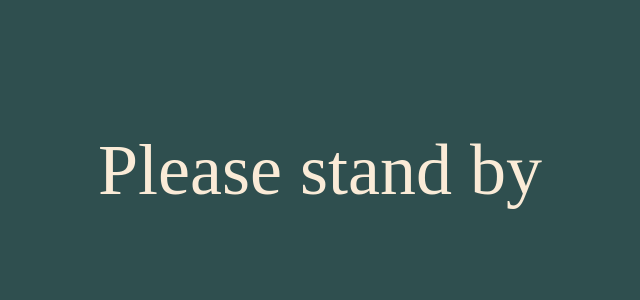
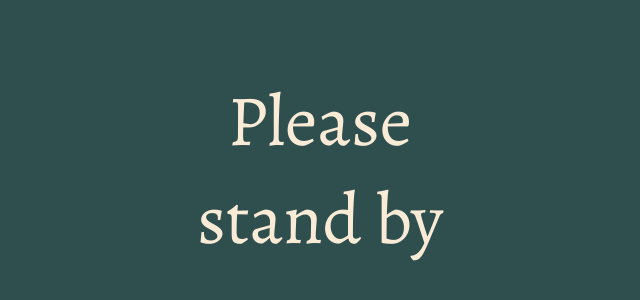
Before and after one commit to voryzhen/voryzhen.github.io, a plain HTML site: page index.html in a window 1280 px wide. Shown: the part 230-530 px from the top of the page, without its empty margins (320-960 px from the left). Drawn offline with nearby package versions, Linux system fonts and the light colour scheme.

Commit message:
Small Fixes

```diff
--- a/index.html
+++ b/index.html
@@ -4,12 +4,14 @@
 <head>
     <meta charset="UTF-8">
     <meta name="viewport" content="width=device-width, initial-scale=1.0">
-    <title>Document</title>
+    <link href='https://fonts.googleapis.com/css?family=Alegreya' rel='stylesheet'>
+    <title>se space</title>
     <style>
         body {
             background-color: darkslategray;
             font-size: 72px;
             color: antiquewhite;
+            font-family: 'Alegreya';
         }
 
         #block {
@@ -25,12 +27,16 @@
             justify-content: center;
             align-items: center;
         }
+
+        .child {
+            text-align: center;
+        }
     </style>
 </head>
 
 <body>
     <div id="block">
-        <div class="child">Please stand by</div>
+        <div class="child">Please<br/>stand by</div>
     </div>
 </body>
 
```
